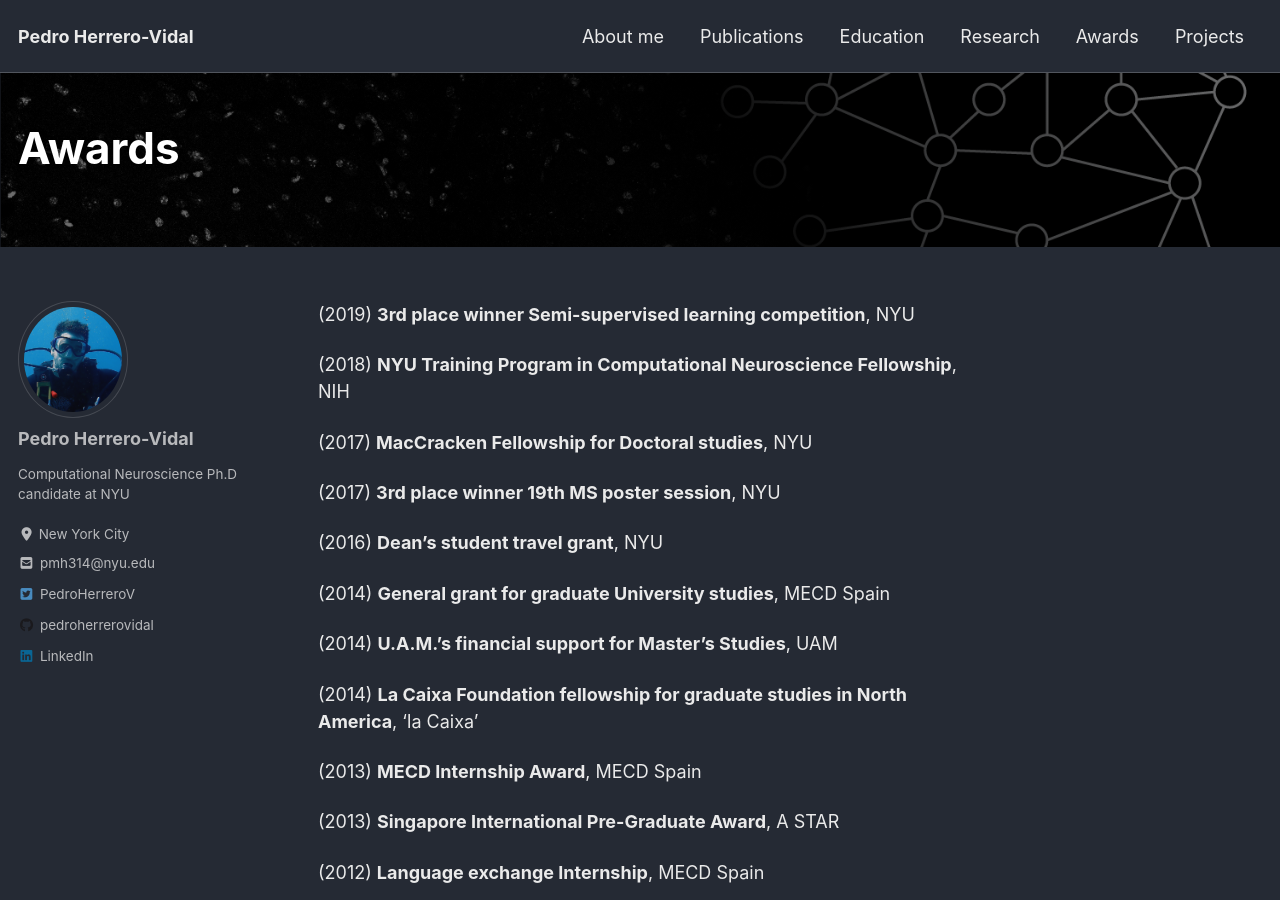
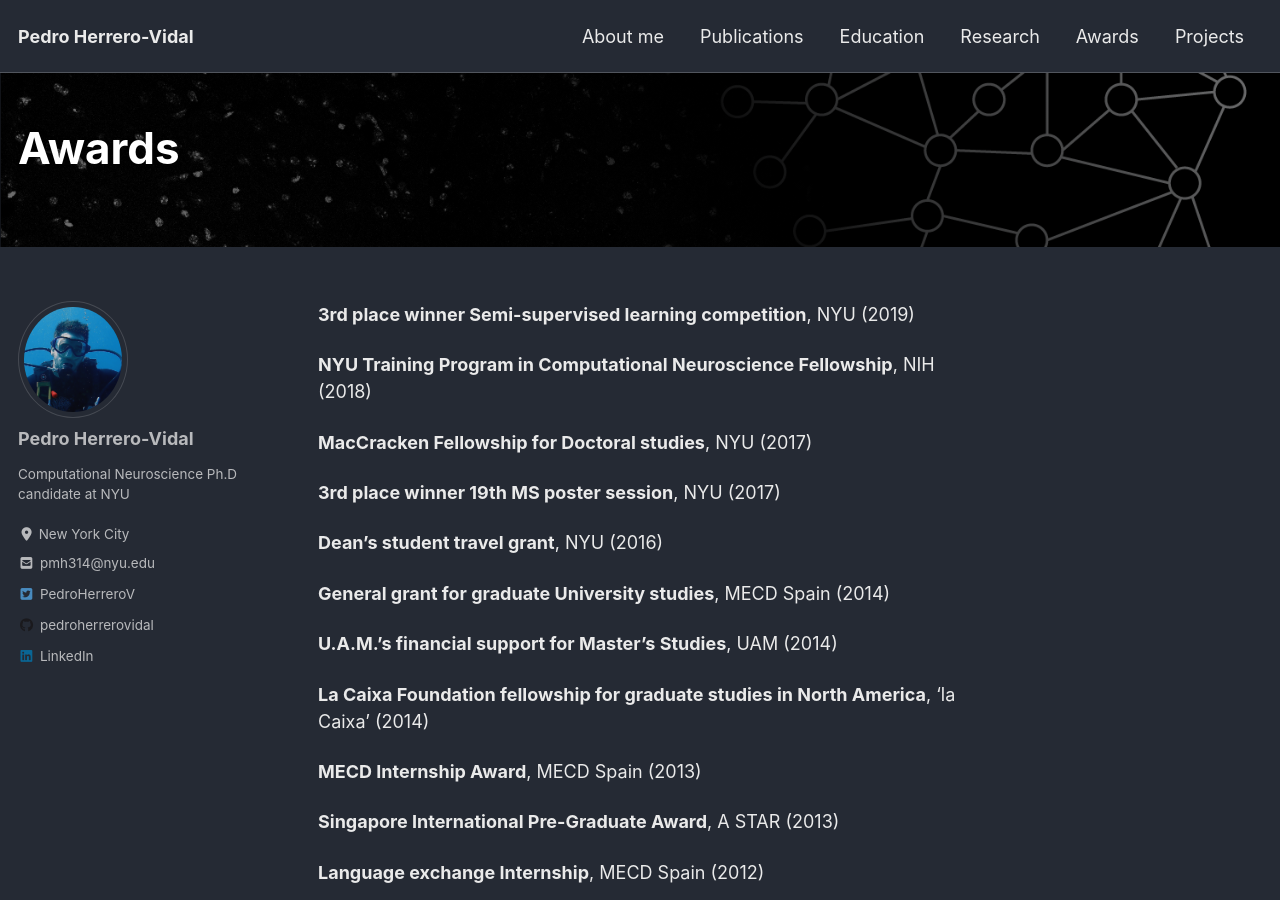
Before and after one commit to pedroherrerovidal/pedroherrerovidal.github.io, a Jekyll site: the page built from _pages/awards.md, in a window 1280 px wide and 900 px high. Built offline with Jekyll 4.4.1, drawn with Linux system fonts in a browser that asks for light colours; cached includes are drawn as plain includes; nearby versions of some CDN libraries; some of the changed text lies outside the part shown.

```diff
--- a/_pages/awards.md
+++ b/_pages/awards.md
@@ -8,26 +8,26 @@ header:
   overlay_filter: 0.5 # same as adding an opacity of 0.5 to a black background
 ---
 
-(2019) **3rd place winner Semi-supervised learning competition**, NYU
+**3rd place winner Semi-supervised learning competition**, NYU (2019)
 
-(2018) **NYU Training Program in Computational Neuroscience Fellowship**, NIH
+**NYU Training Program in Computational Neuroscience Fellowship**, NIH (2018)
 
-(2017) **MacCracken Fellowship for Doctoral studies**, NYU
+**MacCracken Fellowship for Doctoral studies**, NYU (2017)
 
-(2017) **3rd place winner 19th MS poster session**, NYU
+**3rd place winner 19th MS poster session**, NYU (2017)
 
-(2016) **Dean's student travel grant**, NYU
+**Dean's student travel grant**, NYU (2016)
 
-(2014) **General grant for graduate University studies**, MECD Spain
+**General grant for graduate University studies**, MECD Spain (2014)
 
-(2014) **U.A.M.'s financial support for Master’s Studies**, UAM
+**U.A.M.'s financial support for Master’s Studies**, UAM (2014)
 
-(2014) **La Caixa Foundation fellowship for graduate studies in North America**, ‘la Caixa’
+**La Caixa Foundation fellowship for graduate studies in North America**, ‘la Caixa’ (2014)
 
-(2013) **MECD Internship Award**, MECD Spain
+**MECD Internship Award**, MECD Spain (2013)
 
-(2013) **Singapore International Pre-Graduate Award**, A STAR
+**Singapore International Pre-Graduate Award**, A STAR (2013)
 
-(2012) **Language exchange Internship**, MECD Spain
+**Language exchange Internship**, MECD Spain (2012)
 
-(2010-14) **General grant for undergraduate University studies**, MECD Spain
+**General grant for undergraduate University studies**, MECD Spain (2010-14)
```
